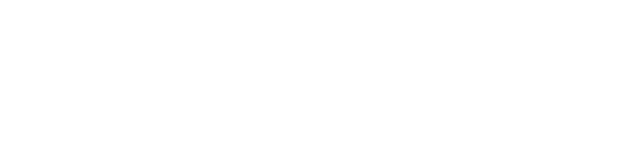
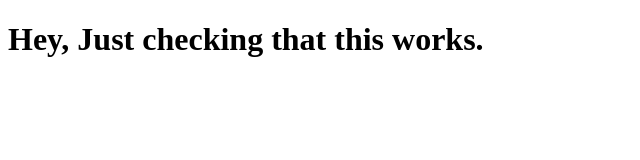
Before and after one commit to phllpklgr/philakil, a plain HTML site: page pages/home.html in a window 1280 px wide. Shown: the whole page, without its empty margins (0-640 px from the left). Drawn offline with Linux system fonts and the light colour scheme.

Commit message:
text on first page

```diff
--- a/pages/home.html
+++ b/pages/home.html
@@ -7,6 +7,6 @@
     <title>Document</title>
 </head>
 <body>
-
+    <h1>Hey, Just checking that this works.</h1>
 </body>
 </html>
```
